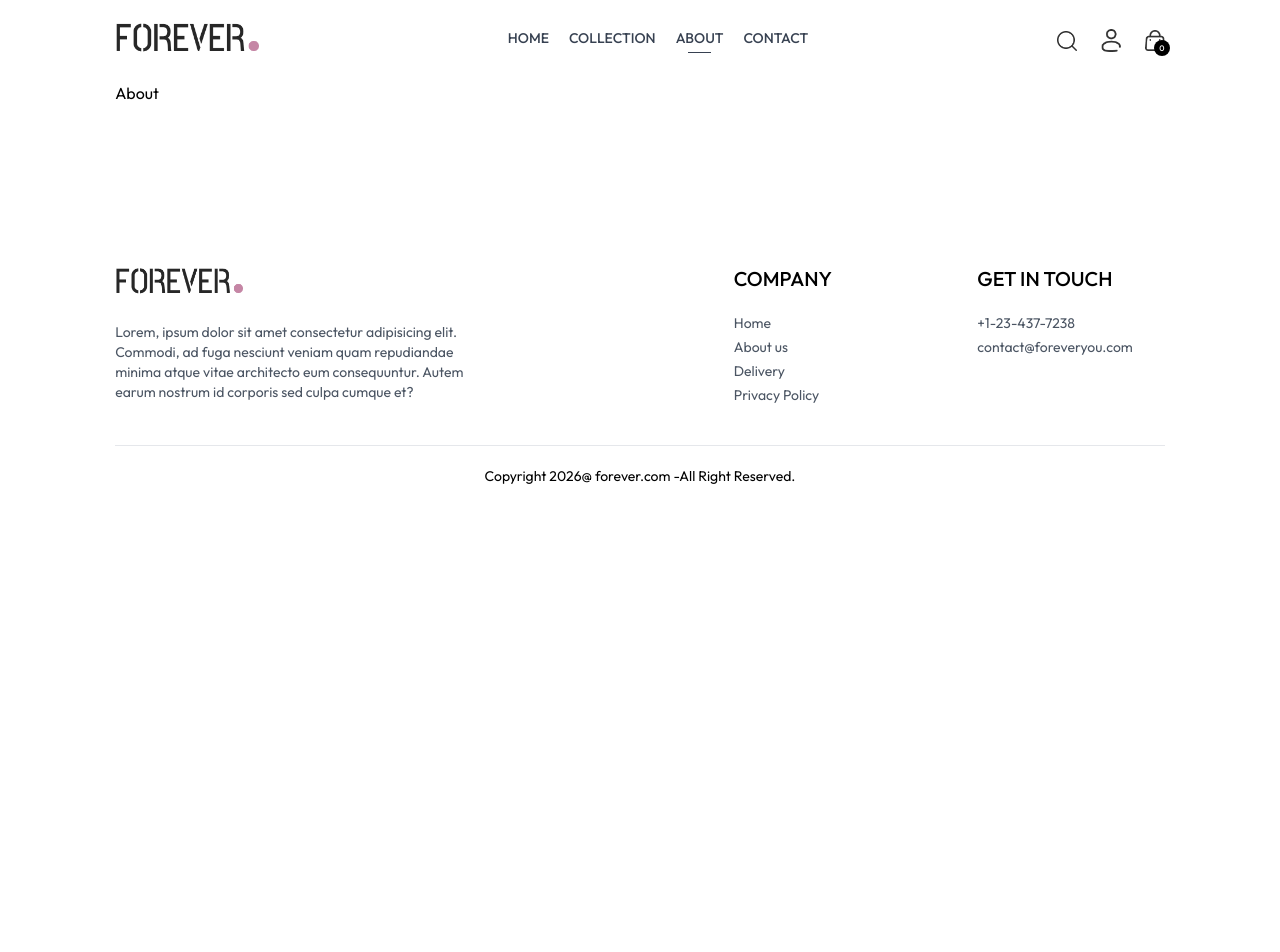
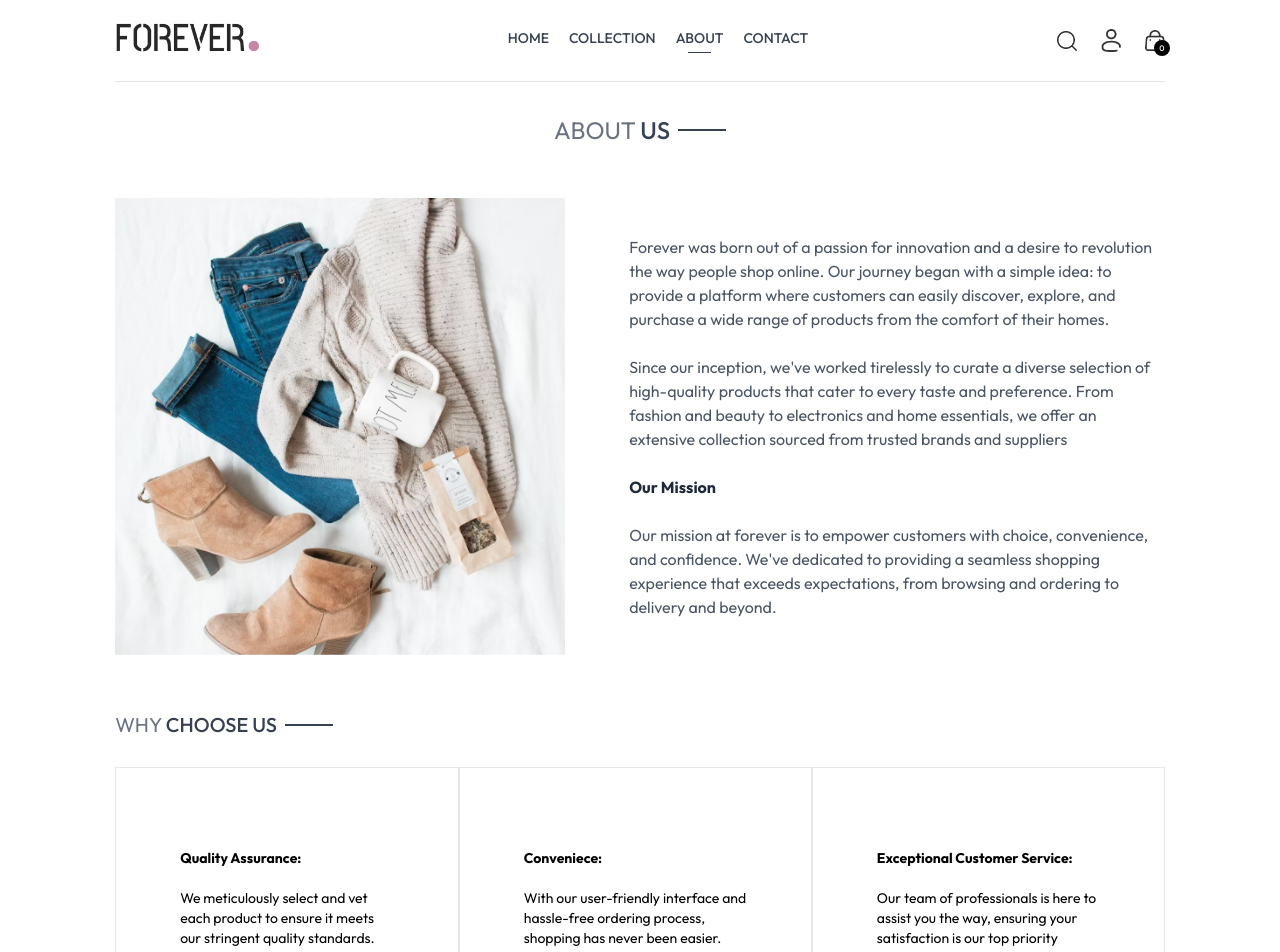
Before and after one commit to Abhinav-Kumar-Bindra21/E-Commerce, a React (Vite) app in the folder frontend/: page /about in a window 1280 px wide. Shown: the top 952 px of the page. Before the commit the page ends 800 px from the top, so only its background shows below. Built offline with nearby package versions, Linux system fonts and the light colour scheme.

Commit message:
about page done

```diff
--- a/frontend/src/pages/About.jsx
+++ b/frontend/src/pages/About.jsx
@@ -1,7 +1,67 @@
 import React from "react";
+import Title from "../components/Title";
+import { assets } from "../assets/frontend_assets/assets";
+import NewsLetterBox from "../components/NewsLetterBox";
 
 const About = () => {
-  return <div>About</div>;
+  return (
+    <div>
+      <div className="text-2xl text-center pt-8 border-t">
+        <Title text1={"ABOUT"} text2={"US"} />
+      </div>
+
+      <div className="my-10 flex flex-col md:flex-row gap-16">
+        <img src={assets.about_img} className="w-full md:max-w-[450px]" alt="" />
+        <div className="flex flex-col justify-center gap-6 md:w-2/4 text-gray-600">
+          <p>
+            Forever was born out of a passion for innovation and a desire to revolution the way people shop online. Our
+            journey began with a simple idea: to provide a platform where customers can easily discover, explore, and
+            purchase a wide range of products from the comfort of their homes.
+          </p>
+          <p>
+            Since our inception, we've worked tirelessly to curate a diverse selection of high-quality products that
+            cater to every taste and preference. From fashion and beauty to electronics and home essentials, we offer an
+            extensive collection sourced from trusted brands and suppliers
+          </p>
+
+          <b className="text-gray-800">Our Mission</b>
+          <p>
+            Our mission at forever is to empower customers with choice, convenience, and confidence. We've dedicated to
+            providing a seamless shopping experience that exceeds expectations, from browsing and ordering to delivery
+            and beyond.
+          </p>
+        </div>
+      </div>
+      <div className="text-xl py-4">
+        <Title text1={"WHY"} text2={"CHOOSE US"} />
+      </div>
+
+      <div className="flex flex-col md:flex-row text-sm mb-20">
+        <div className="border px-10 md:px-16 py-8 sm:py-20 flex flex-col gap-5">
+          <b>Quality Assurance:</b>
+          <p classname="text-gray-600">
+            We meticulously select and vet each product to ensure it meets our stringent quality standards.
+          </p>
+        </div>
+
+        <div className="border px-10 md:px-16 py-8 sm:py-20 flex flex-col gap-5">
+          <b>Conveniece:</b>
+          <p classname="text-gray-600">
+            With our user-friendly interface and hassle-free ordering process, shopping has never been easier.
+          </p>
+        </div>
+
+        <div className="border px-10 md:px-16 py-8 sm:py-20 flex flex-col gap-5">
+          <b>Exceptional Customer Service:</b>
+          <p classname="text-gray-600">
+            Our team of professionals is here to assist you the way, ensuring your satisfaction is our top priority
+          </p>
+        </div>
+      </div>
+
+      <NewsLetterBox />
+    </div>
+  );
 };
 
 export default About;
```
